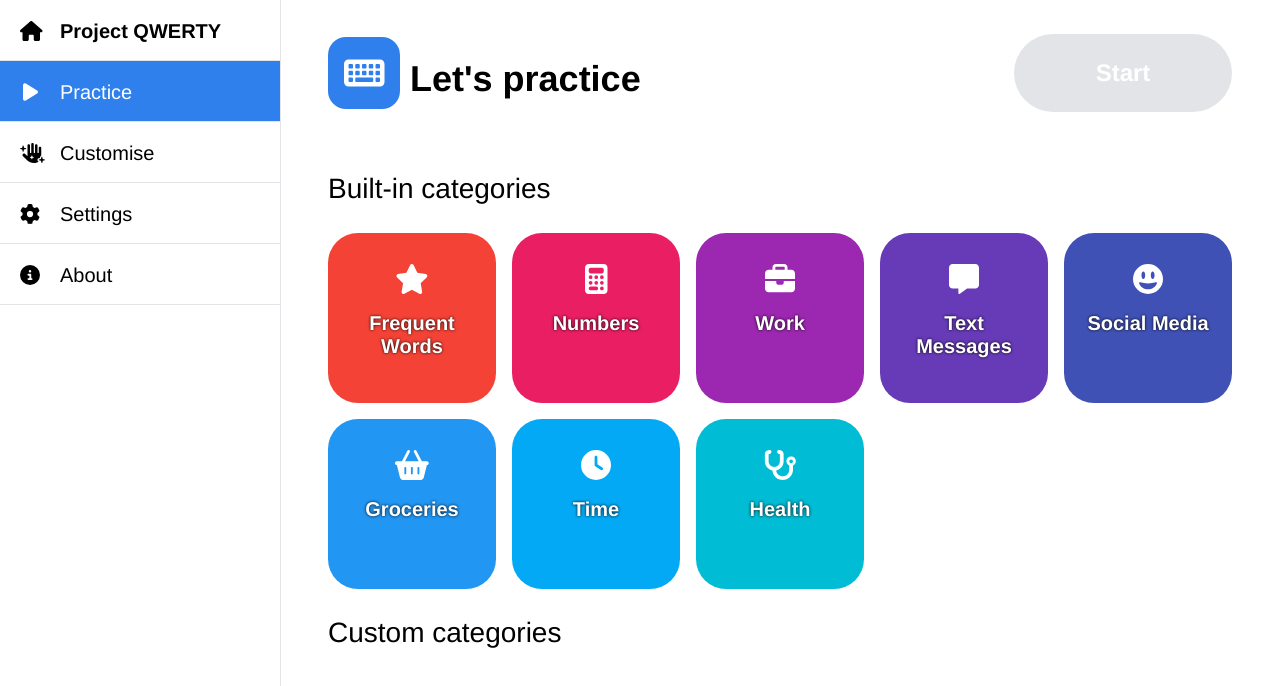
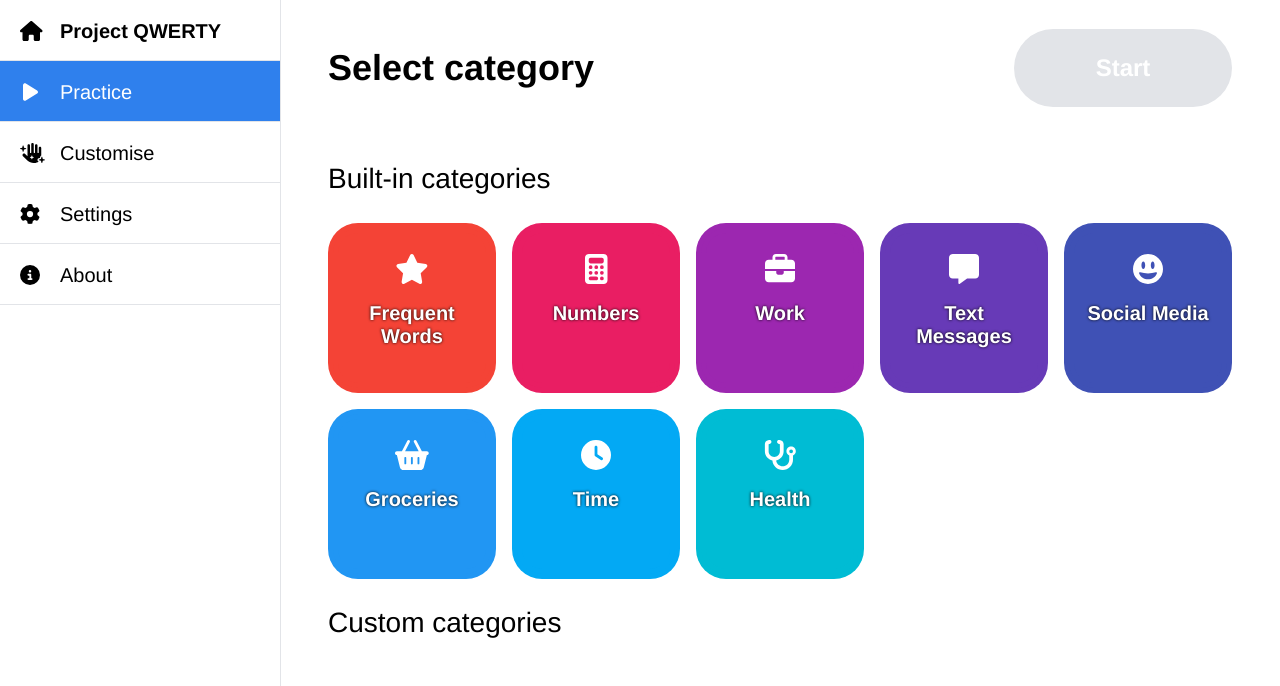
Before and after one commit to project-qwerty/project-qwerty, a Vue app: page /select-categories in a window 1280 px wide. Shown: the top 686 px of the page. Built offline with nearby package versions, Linux system fonts and the light colour scheme.

Commit message:
change category select page header and remove keyboard icon

```diff
--- a/src/views/SelectCategoriesPage.vue
+++ b/src/views/SelectCategoriesPage.vue
@@ -2,9 +2,9 @@
   <NavPage>
     <header class="title-controls-header">
       <IconHeader
-          icon="keyboard"
           icon-colour="var(--primary-colour)"
-          text="Let's practice"
+          text="Select category"
+          class="title"
           :major="true" />
 
       <div class="controls">
@@ -114,6 +114,11 @@
 
 
 <style scoped>
+  .title {
+    margin-top: auto;
+    margin-bottom: auto;
+  }
+
   .start-button {
     font-size: 24px;
 
```
